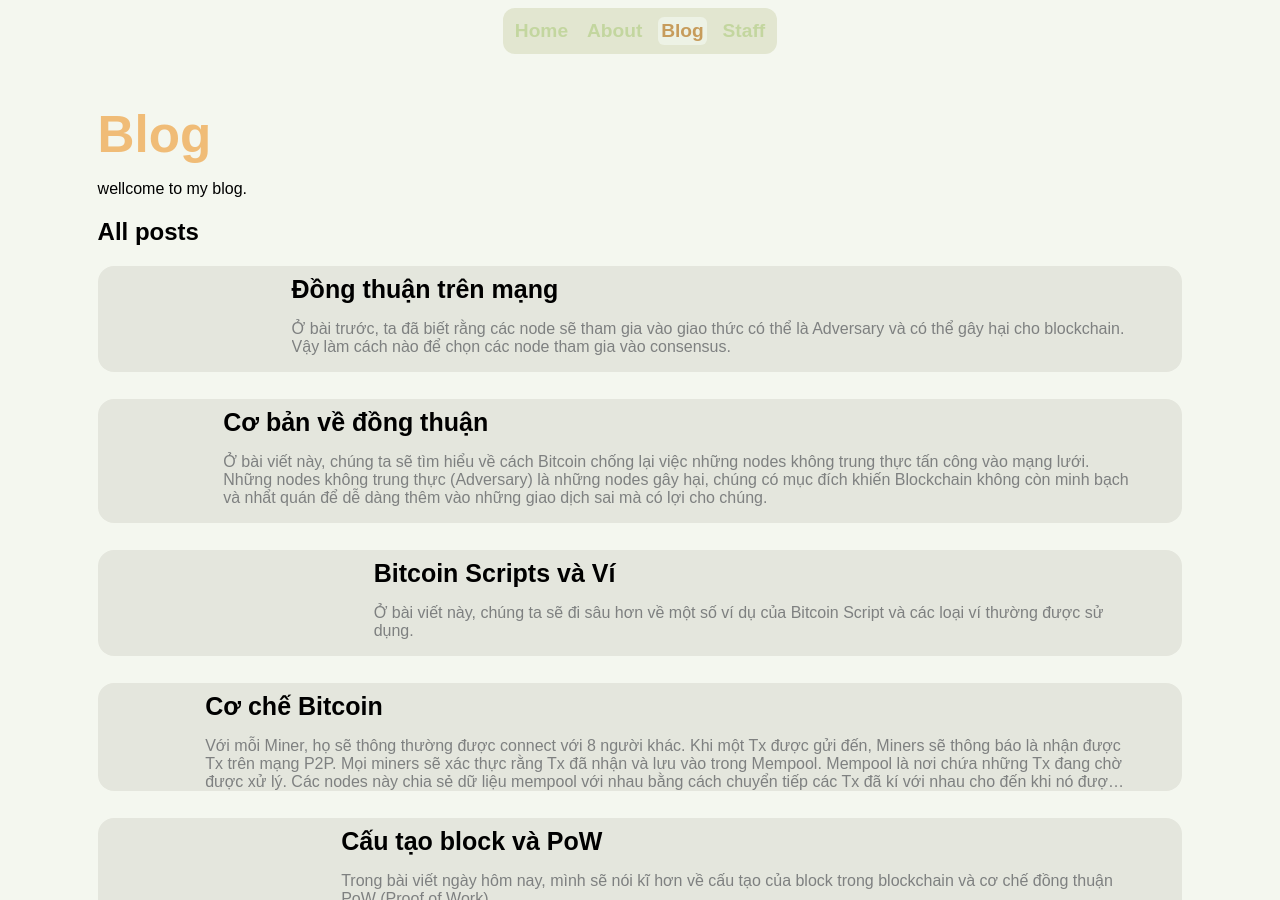
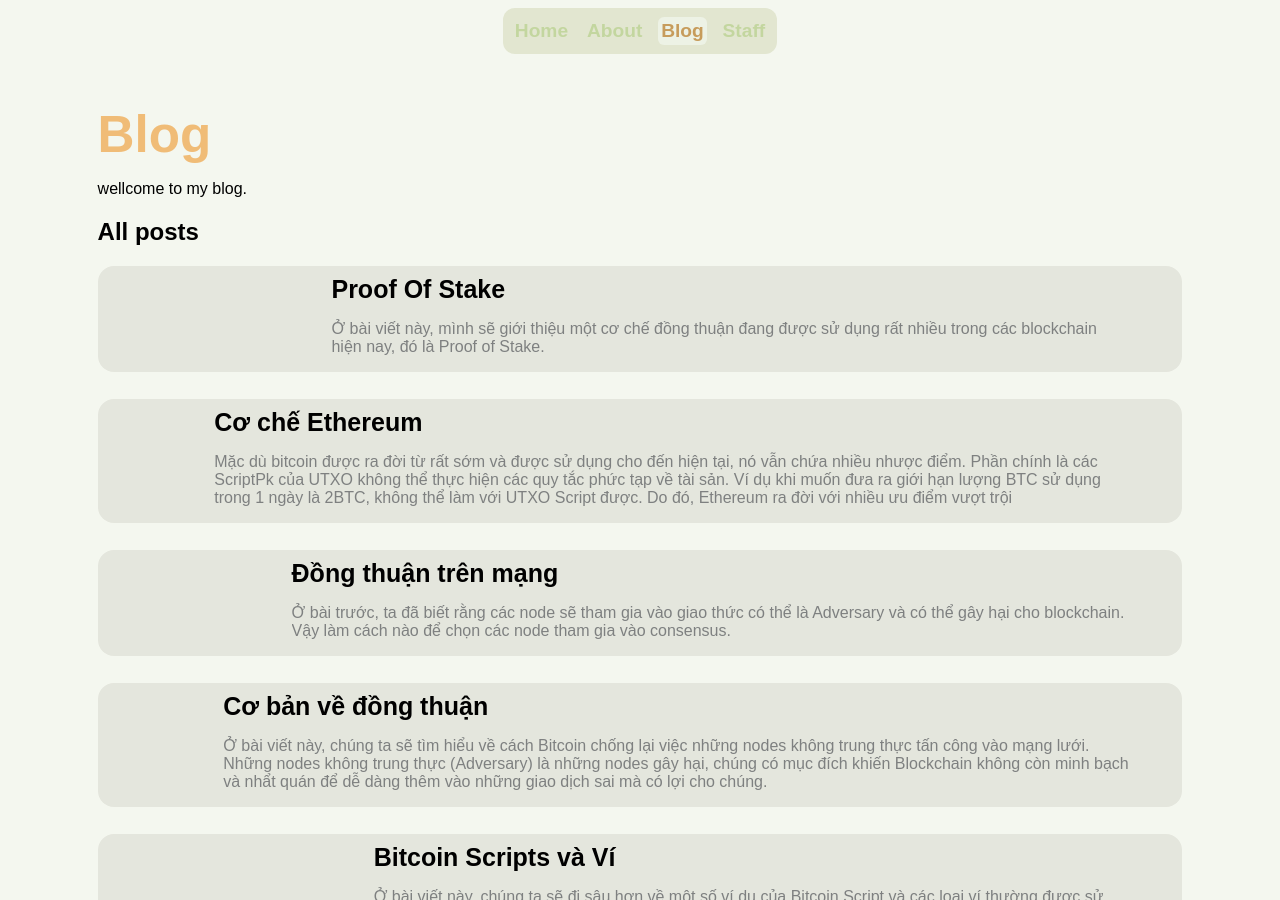
Before and after one commit to VanhGer/vanhger.github.io, a Jekyll site: the page built from blog.html, in a window 1280 px wide and 900 px high. Built offline with Jekyll 4.4.1, drawn with Linux system fonts in a browser that asks for light colours; part of the change alters nothing that is shown.

Commit message:
"new post"

```diff
--- a/_posts/2023-07-20-cau-tao-block-va-pow.md
+++ b/_posts/2023-07-20-cau-tao-block-va-pow.md
@@ -27,5 +27,9 @@ Hash của block là lấy (Tổng của: Merkle Root, Version, Timestamp, Targe
 
 Độ khó (Target Hash) sẽ được thay đổi sau 2016 block (2 tuần) được sinh ra. Nếu thời gian sinh 2016 block này nhanh hơn, Target Hash sẽ được điều chỉnh xuống, ngược lại sẽ tăng lên. Sau khi cập nhập, các nodes cùng chia sẻ một Target.
 
+### Incentive
+Sau khi tạo được block, miner sẽ nhận phần thưởng và Tx phí thông qua coinbase mà họ đưa vào block. <br>
+Coinbase là giao dịch đầu tiên trong block, được tạo bởi miner nhằm mục đích nhận phần thưởng và Tx phí. Do đó, coinbase không có input, chỉ có output là địa chỉ ví của miner. Bitcoin nhận được từ coinbase không thể được sử dụng cho đến khi đạt 100 xác nhận trong blockchain.
+
 ## Kết luận
 PoW là một cơ chế đồng thuận được sử dụng ở nhiều blockchain khác nhau, tuy nhiên nó cũng mang lại nhiều bất lợi. Những cơ chế đồng thuận khác sẽ được viết ở những bài sau.
--- /dev/null
+++ b/_posts/2023-07-23-ethereum-mechanics.md
@@ -0,0 +1,96 @@
+---
+
+title: Cơ chế Ethereum
+# feature-img: "assets/img/blur/bandb.png"
+# img_title: "assets/images/title_img/post1.png"
+# tags: [Instruction]
+author: vanhg
+permalink: /blog/2023/07/23/ethereum-mechanics
+
+---
+
+Mặc dù bitcoin được ra đời từ rất sớm và được sử dụng cho đến hiện tại, nó vẫn chứa nhiều nhược điểm. Phần chính là các ScriptPk của UTXO không thể thực hiện các quy tắc phức tạp về tài sản. Ví dụ khi muốn đưa ra giới hạn lượng BTC sử dụng trong 1 ngày là 2BTC, không thể làm với UTXO Script được. Do đó, Ethereum ra đời với nhiều ưu điểm vượt trội
+
+### So sánh chung
+Bitcoin như một máy chuyển trạng thái. Bitcoin rule: S x I ⇾ S, với tập S là các trạng thái, I là tập tất cả các input. Còn với Ethereum, hàm chuyển trạng thái của nó sẽ phong phú hơn nhiều, và mỗi lần chuyển đổi thì sẽ thực hiện toàn bộ chương trình.
+
+Ethereum hỗ trợ các DApp, với Program code được lưu trữ trên blockchain, khi chạy cũng sẽ thay đổi các trạng thái. Các block thì sẽ có khoảng 150 Tx, và các Block Proposer sẽ nhận Tx fee cho block và các phần thưởng khác khi tạo khối thành công.
+
+Ngoài ra, ta đã biết rằng khi các block được proposer trong consensus layer (các beacon block, nên còn được gọi là beacon chain), các node gửi các Tx lên cho execution client hay còn gọi là compute layer để cập nhập các trạng thái (update world state).
+## Compute layer
+World state: tập hợp các tài khoản được xác định bởi các địa chỉ 32 byte (Các thông tin như địa chỉ, số dư,..)
+
+Có 2 loại tài khoản:
+- Owned account: Điều khiển bởi các cặp (Pk, Sk), hay là tài khoản của người dùng.
+- Contracts: Điều khiển bởi code, được tạo lúc tài khoản được tạo, không thể thay đổi.
+
+Các dữ liệu cần thiết với mỗi account:
+| Account Data  | Owned   | Contracts                   |
+|---------------|---------|-----------------------------|
+| address(tính) | H(Pk)   | H(CreatorAdd, CreatorNonce) |
+| storage root  | Không   | StorageRoot                 |
+| code          | không   | CodeHash                    |
+| balance       | balance | balance                     |
+| nonce         | nonce   | nonce                       |
+
+Trong đó, nonce là số Tx mà acount đã thực hành, tính bằng (#Tx sent) + (#accounts created). Số nonce được dùng để chống replay và khi tạo mới thì luôn bằng 0 (với contract).  Các contract có thể bị ghi đè code, nhưng chỉ khi contract cũ đã SELFDESTRUCT.
+
+Mỗi contract có 1 mảng lưu trữ liên quan gồm 2^256 phần tử, mỗi phần tử là 32 bytes. Và storage root là Merkle Patricia hash của mảng.
+
+### Chuyển trạng thái
+#### Tx
+- Được kí bởi người tạo.
+- To: nếu = 0 là tạo account mới, code = (init, body). Còn lại là 32-bytes địa chỉ và data (những thứ mà contract gọi và các đối số).
+- From: Địa chỉ khởi tạo và chữ kí vào Tx
+- Value: số Ethereum được gửi.
+- Tx fees: gasLimit, maxFee, maxPriorityFee (Sẽ nói rõ hơn ở phần sau).
+- Nonce: Khớp với nonce hiện tại của người gửi, tránh việc replay Tx.
+- Chain-id: đảm bảo giao dịch gửi đúng chuỗi (không thể dùng giao dịch testnet lên mainnet).
+
+#### Các loại Tx
+- owned ⇾ owned: chuyển ETH giữa các user
+- owned ⇾ contract: gọi contract với ETH & data
+
+#### Messages
+Là các Tx ảo được contract tạo ra, nó không có Signature (vì contract không có). Có 2 loại là:
+- contract ⇾ onwed: contract gửi tiền cho user
+- contract ⇾ contract: contract gọi contract khác.
+
+### Ethereum block
+Khác với Block của Bitcoin, Block Header của Ethereum có nhiều loại dữ liệu hơn, một số chính như:
+- Consensus data: các dữ liệu như Proposer Id, Previous hash, vote,...
+- Address: Nơi mà gas fee được chuyển đến
+- World state root: Merkle Patricia Tree Hash của tất cả các tài khoản
+- Tx root: Merkle Tree Hash của Tx
+- Tx receipt root: Merkle Hash của các log message
+- Gas used: Sử dụng để điều chỉnh giá gas (ở phần sau).
+
+### EVM mechanics
+EVM là môi trường thực thi (execution). Các contract được viết bằng solidity, sau đó sẽ được compile thành EVM bytecode và được các validator sử dụng để chạy các contract. <br>
+EVM hoạt động như một [Stack Machine] (https://en.wikipedia.org/wiki/Stack_machine) với lệnh JUMP (Các program sẽ bị huỷ nếu quá stack, proposer giữ lại gas).
+
+### Gas
+Gas được xem như là nguyên liệu của Ethereum, là khoản phí cần trả để thực hiện các giao dịch hay hoạt động tương tác với smartcontract. Mọi chỉ thị đều tốn gas, giúp ngăn việc gửi Tx có nhiều bước (tốn nhiều tiền hơn). Các Proposer có thể chọn các Tx từ mempool có phí gas cao để tối đa hoá thu nhập.
+
+#### Gas calculation:
+Mỗi block có:
+- baseFee: gasPrice nhỏ nhất cho tất cả Tx trong block. BaseFee dựa vào tổng số gas ở block trước (Gas used ở header), nếu gasUsed là giới hạn (30M) thì baseFee tăng 12.5%, nếu block trước trống thì giảm 12.5%. Còn lại thì giữ nguyên.
+- gasLimit: tổng gas cho phép với Tx
+- maxFee: giá gas tối đa cho phép
+- maxPriorityFee: 'tips' tối đa cho Proposer.
+
+GasPrice = min(maxFee, baseFee + maxPriorityFee) <br>
+MaxTxFee = gasLimit x gasPice <br>
+<strong> Cụ thể </strong>
+- nếu gasPrice < baseFee: dừng
+- nếu MaxTxFee > sender.balance: dừng
+- trừ MaxTxFee khỏi sender.balance
+- Đặt Gas = gasLimit
+- Chạy Tx, trừ gas từ Gas với mỗi Tx. Nếu Gas < 0 thì dừng, Proposer giữ gasLimit * gasPrice.
+- Xong xuôi, trả lại Gas x gasPrice cho sender
+- gasUsed = gasLimit - Gas. BURN gasUsed x baseFee và gửi gasUsed x (GasPrice - baseFee) cho block proposer.
+
+ETH bị BURN vì giúp giảm lạm phát, tăng tính khan hiếm, có lợi cho nhà đầu tư, chặn các proposer tạo ra các Tx giả, không khuyến khích các thoả thuận ngoài chuỗi.
+
+## Kết luận
+Ở trên là toàn bộ hiểu biết của mình về cơ chế Ethereum.
--- /dev/null
+++ b/_posts/2023-07-23-proof-of-stake.md
@@ -0,0 +1,65 @@
+---
+
+title: Proof Of Stake
+# feature-img: "assets/img/blur/bandb.png"
+# img_title: "assets/images/title_img/post1.png"
+# tags: [Instruction]
+author: vanhg
+permalink: /blog/2023/07/23/proof-of-stake
+
+---
+
+Ở bài viết này, mình sẽ giới thiệu một cơ chế đồng thuận đang được sử dụng rất nhiều trong các blockchain hiện nay, đó là Proof of Stake.
+
+### Accountable Safety
+Một giao thức với resilence là n/3 khi giao thức đó an toàn nếu nó có ít hơn n/3 Adverserial node (Ví dụ streamlet). <br>
+Một giao thức với Accountable Safety resilence n/3 là giao thức:
+- An toàn nếu ít hơn Adverserial node.
+- Nếu vi phạm safety, thì những người giám sát (các node không phải người được chọn để đề xuất khối) có thể xác định rõ các node vi phạm.
+- Không có cáo buộc sai với các node trung thực.
+
+### Finality và Dynamic availability
+Gọi một giao thức là finality nếu nó duy trì safety trong thời gian không đồng bộ (trước GST). Ở các giao thức này, Tx được finalize nhanh hơn confirm trong bitcoin (60 phút). <br>
+Gọi một giao thức là Dynamic availability nếu giao thức đó có thể tiếp tục confirm các giao dịch ngay cả khi nhiều node offline.
+
+Không có giao thức SMR nào đảm bảo cung cấp cả 2. Do đó, một cách giải quyết là sử dụng Nested chains.
+
+### Nested chains
+- Available chain được xác định bởi giao thức Π_ava, thoả mãn Dynamic availability (VD: Nakamoto consensus).
+- Finalized chain được xác định bởi giao thức checkpoint Π_fin thoả mãn security dưới mạng đồng bộ 1 phần.
+- Chuỗi confirm bởi Π_ava là available chain.
+- Π_fin kiểm tra các block trong availbale chain.
+- Tiền tố của checkpoint cuối cùng tạo thành finalized chain. Tương đương với Finalized chain là prefix của available. Chuỗi này safe dưới mạng bất đồng bộ
+- Các block của available chain luôn extend từ điểm checkpoint cuối cùng.
+
+Minh hoạ: hình ảnh
+
+## Proof of Stake
+### Tổng quan:
+- Trong giao thức Pos, các nodes khoá (Stake) tiền của họ trong giao thức để đủ điều kiện tham gia consensus.
+- Càng nhiều coin được stake bởi 1 node thì khả năng cao node đó được chọn làm validator. Vì thuật toán lựa chọn validator là giả ngẫu nhiên.
+- Nếu node bị bắt quả tang thực hiện 1 hành động bất lợi (xác thực giao dịch sai) thì node đó sẽ bị burn số tiền đã stake và không thể tham gia vào quá trình đề xuất khối tiếp theo. (Slashing).
+
+Do đó, trong PoS, nodes sẽ có trách nhiệm trong cách hành động của mình. PoS giúp thay đổi cơ chế block được verify. Ngoài ra, để trở thành validator, các node phải có điều kiện (ví dụ: có ít nhất 32 ETH,..), sau khi đóng 1 khối, khối đó sẽ được các validator khác validate theo nhiều method khác nhau tuỳ vào blockchain.
+
+### Cụ thể với Ethereum 2.0
+
+#### Chọn Validator và Block Proposer
+Để thành một validator, phải gửi ít nhất 32 ETH vào contract và chạy 3 phần mềm riêng biệt (sẽ giới thiệu ở sau) và tham gia hàng đợi. Thời gian của blocks chia thành các slot: 12s, epoch: 32 slot. Sau khi được active, validator đó sẽ tham ra vào quá trình phê duyệt. 1 validator ngẫu nhiên sẽ được chọn để xác thực giao dịch và đề xuất khối ở mỗi slot (Block proposer). Số còn lại sẽ làm giám sát để phê duyệt và kiểm tra xem validator đó có gian lận không.
+
+Chọn Block Proposer quá trình giả ngẫu nhiên gồm nhiều yêu tố như staking age, số tiền stake,... Ở đây, mình sẽ giới thiệu 2 phương pháp lựa chọn là:
+- <strong> Randomize block selection: </strong> lựa chọn bằng cách tìm kiếm nodes có sự kết hợp của hash value thấp nhất và stake cao nhất. Vì size của các stakes là công khai nên có thể dự đoán được.
+- <strong> Coin Age Selection: </strong> là phương thức chọn các nodes dựa vào khoảng thời gian stake. Coin Age được tính bằng: số ngày đặt cược x số lượng coin. Khi một node forge một block, coin age của nó được cài về 0.
+
+#### Quy trình xác thực
+Khi một user tạo Tx và submit lên Ethereum, nó sẽ được kiểm tra tính hợp lệ (Ví dụ đảm bảo số tiền, key đúng,...) sau đó được đưa đến mempool và phát tán nó đến các node khác. <br>
+Một node được chọn làm Block Proposer để đề xuất khối ở slot này, có trách nhiệm đóng và phát tán block vào chuỗi và cập nhập trạng thái. Nodes chạy 3 phần mềm:
+- Execution client: gộp các Txs từ mempool thành "execution payload" và chạy nó ở local để tạo ra sự thay đổi trạng thái. Thông tin này được chuyển đến consensus client
+- Consensus client: đóng gói payload thành 1 phần của "beacon block" (gồm payload, slashing,...) cho phép mạng thống nhất trình tự về các khối.
+- Validator client: Các node nhận được beacon block qua tầng gossip network. Sau đó chuyển đến Execution client của nó để chạy lại, nhằm chắc chắn trạng thái là đúng. Sau đóm Validator client sẽ chứng thực khối đó hợp lệ và là khối tiếp theo trong góc nhìn của chuỗi (available chain). Khối cũng được thêm vào cơ sở dữ liệu local của các node.
+
+#### Finality
+Như đã nói ở trên, các block của available chain luôn extend từ điểm checkpoint cuối cùng. Checkpoint là các block đầu tiên ở mỗi epoch. Các validators có thể vote cho cặp checkpoint (1 epoch), nếu ít nhất 2/3 vote cho nó, cặp checkpoint này sẽ được cập nhập, và các block nằm giữa sẽ được cập nhập thành finalized chain. Nếu chuỗi không thể finalized trong nhiều hơn 4 epoch liên tục, stake ETH từ các validator chống lại đa số sẽ bị biến mất, cho phép đa số chiếm hơn 2/3 và finalized chuỗi.
+
+## Lời kết
+Ở trên là cách hoạt động cơ bản của POS. Mọi người có thể xem thêm các thông tin về POS trong Ethereum tại [đây](https://ethereum.org/vi/developers/docs/consensus-mechanisms/pos/).
```
Also changed, not shown: 8 other files.
